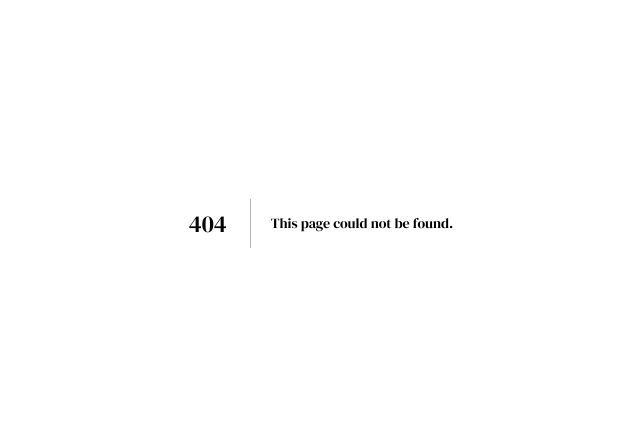
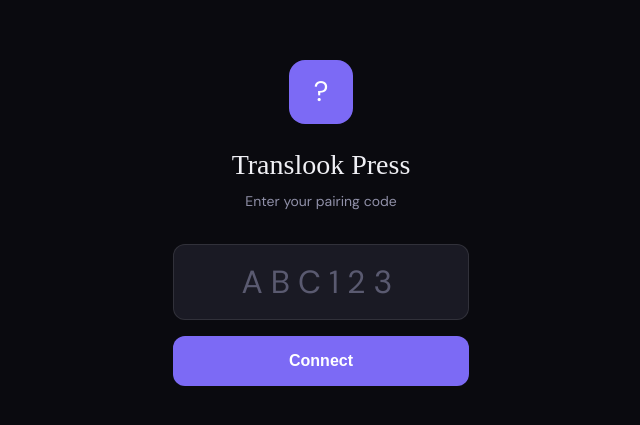
Before and after one commit to StenbuckDeng/translook-press, a Next.js app: page /player in a window 1280 px wide. Before the commit this address had no page. Shown: the part 177-602 px from the top of the page, without its empty margins (319-959 px from the left). Built offline with nearby package versions, Linux system fonts and the light colour scheme.

Commit message:
Add files via upload

```diff
--- /dev/null
+++ b/src/app/player/page.tsx
@@ -0,0 +1,52 @@
+"use client";
+import { useState, useEffect, useCallback } from "react";
+export default function PlayerPage() {
+  const [status, setStatus] = useState("pairing");
+  const [code, setCode] = useState("");
+  const [savedCode, setSavedCode] = useState(null as string|null);
+  const [screenName, setScreenName] = useState("");
+  const [media, setMedia] = useState([] as any[]);
+  const [idx, setIdx] = useState(0);
+  const fetch_ = useCallback(async (c: string, silent=false) => {
+    if(!silent) setStatus("loading");
+    try {
+      const res = await fetch(`/api/player?code=${c}`);
+      const d = await res.json();
+      if(!res.ok){ setStatus(res.status===403?"waiting":"error"); setScreenName(d.screen?.name||""); return; }
+      setScreenName(d.screen.name);
+      if(!d.media?.length){ setStatus("waiting"); } else { setMedia(d.media); setIdx(0); setStatus("playing"); }
+    } catch { if(!silent) setStatus("error"); }
+  }, []);
+  useEffect(()=>{ if(!savedCode) return; const t=setInterval(()=>fetch_(savedCode,true),30000); return()=>clearInterval(t); },[savedCode,fetch_]);
+  useEffect(()=>{
+    if(status!=="playing"||!media[idx]||media[idx].type==="video") return;
+    const t=setTimeout(()=>setIdx(i=>(i+1)%media.length), media[idx].duration*1000);
+    return()=>clearTimeout(t);
+  },[status,idx,media]);
+  if(status==="pairing") return (
+    <div style={{minHeight:"100vh",display:"flex",alignItems:"center",justifyContent:"center",background:"#0a0a0f"}}>
+      <div style={{width:360,textAlign:"center",padding:32}}>
+        <div style={{width:64,height:64,borderRadius:16,background:"#7c6af5",display:"flex",alignItems:"center",justifyContent:"center",fontSize:28,margin:"0 auto 24px",color:"white"}}>?</div>
+        <h1 style={{color:"#f0f0f5",fontSize:28,marginBottom:8,fontFamily:"serif"}}>Translook Press</h1>
+        <p style={{color:"#9090a8",fontSize:14,marginBottom:32}}>Enter your pairing code</p>
+        <form onSubmit={e=>{e.preventDefault();const u=code.toUpperCase();setSavedCode(u);fetch_(u);}}>
+          <input value={code} onChange={e=>setCode(e.target.value.toUpperCase())} placeholder="ABC123" maxLength={8}
+            style={{width:"100%",background:"#1a1a24",border:"1px solid rgba(255,255,255,0.1)",borderRadius:12,color:"#f0f0f5",fontSize:32,letterSpacing:8,padding:"16px 24px",textAlign:"center",outline:"none",marginBottom:16,boxSizing:"border-box"}}/>
+          <button type="submit" style={{width:"100%",background:"#7c6af5",border:"none",borderRadius:12,color:"white",fontSize:16,fontWeight:600,padding:16,cursor:"pointer"}}>Connect</button>
+        </form>
+      </div>
+    </div>
+  );
+  if(status==="loading") return <div style={{minHeight:"100vh",display:"flex",alignItems:"center",justifyContent:"center",background:"#0a0a0f"}}><p style={{color:"#9090a8"}}>Connecting...</p></div>;
+  if(status==="error") return <div style={{minHeight:"100vh",display:"flex",flexDirection:"column",alignItems:"center",justifyContent:"center",background:"#0a0a0f",gap:16}}><p style={{color:"#f55a5a",fontSize:18}}>Connection failed</p><button onClick={()=>{setStatus("pairing");setSavedCode(null);}} style={{background:"#1a1a24",border:"1px solid rgba(255,255,255,0.1)",borderRadius:8,color:"#f0f0f5",padding:"10px 24px",cursor:"pointer"}}>Try Again</button></div>;
+  if(status==="waiting") return <div style={{minHeight:"100vh",display:"flex",flexDirection:"column",alignItems:"center",justifyContent:"center",background:"#0a0a0f",gap:12}}><div style={{width:48,height:48,borderRadius:12,background:"#7c6af5",display:"flex",alignItems:"center",justifyContent:"center",fontSize:22,color:"white"}}>?</div><h2 style={{color:"#f0f0f5",fontFamily:"serif"}}>{screenName}</h2><p style={{color:"#9090a8",fontSize:14}}>Waiting for content... (checks every 30s)</p></div>;
+  const item=media[idx];
+  return (
+    <div style={{width:"100vw",height:"100vh",background:"#000",overflow:"hidden",position:"relative"}}>
+      {item?.type==="image"&&<img key={item.id} src={item.url} alt={item.name} style={{width:"100%",height:"100%",objectFit:"contain"}}/>}
+      {item?.type==="video"&&<video key={item.id} src={item.url} autoPlay muted playsInline style={{width:"100%",height:"100%",objectFit:"contain"}} onEnded={()=>setIdx(i=>(i+1)%media.length)}/>}
+      {media.length>1&&<div style={{position:"absolute",bottom:16,left:"50%",transform:"translateX(-50%)",display:"flex",gap:6}}>{media.map((_,i)=><div key={i} style={{width:i===idx?18:6,height:6,borderRadius:3,background:i===idx?"#7c6af5":"rgba(255,255,255,0.3)"}}/>)}</div>}
+      <div style={{position:"absolute",top:12,left:16,color:"rgba(255,255,255,0.2)",fontSize:11}}>{screenName}</div>
+    </div>
+  );
+}
```
